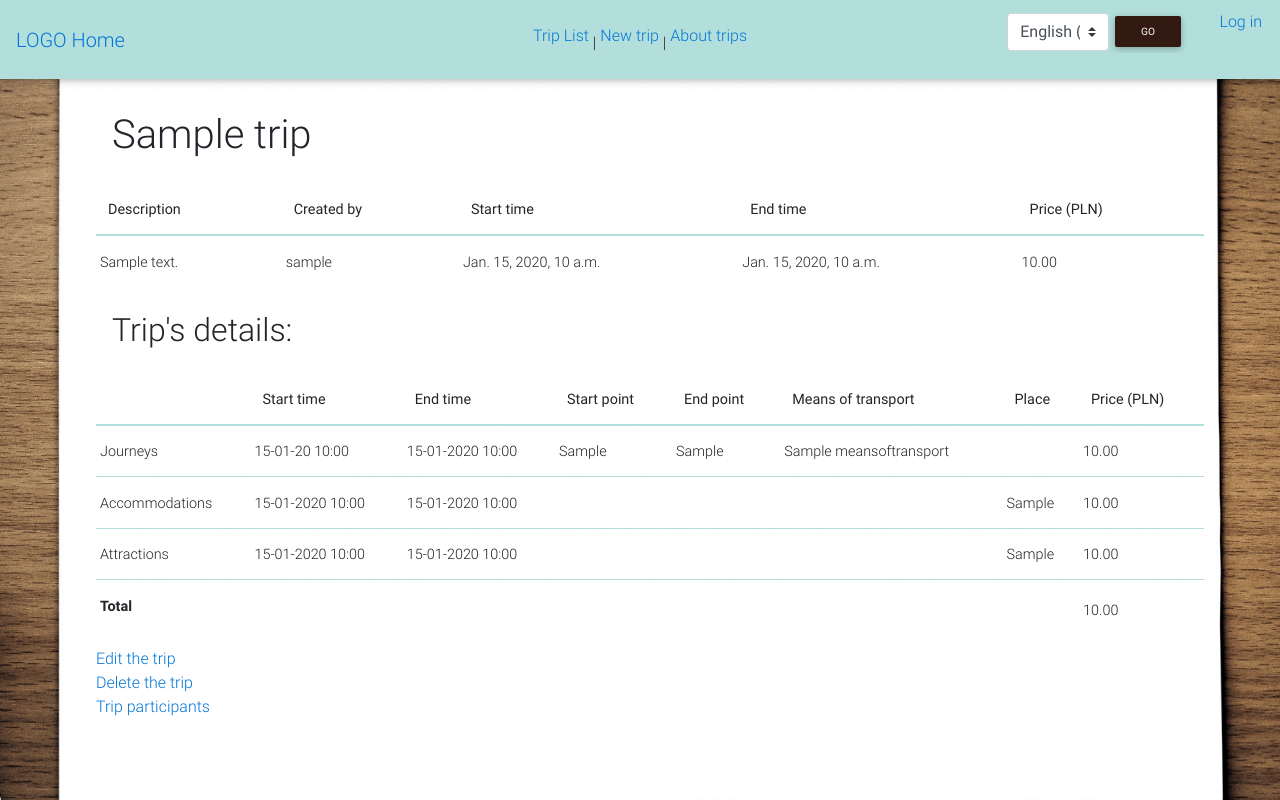
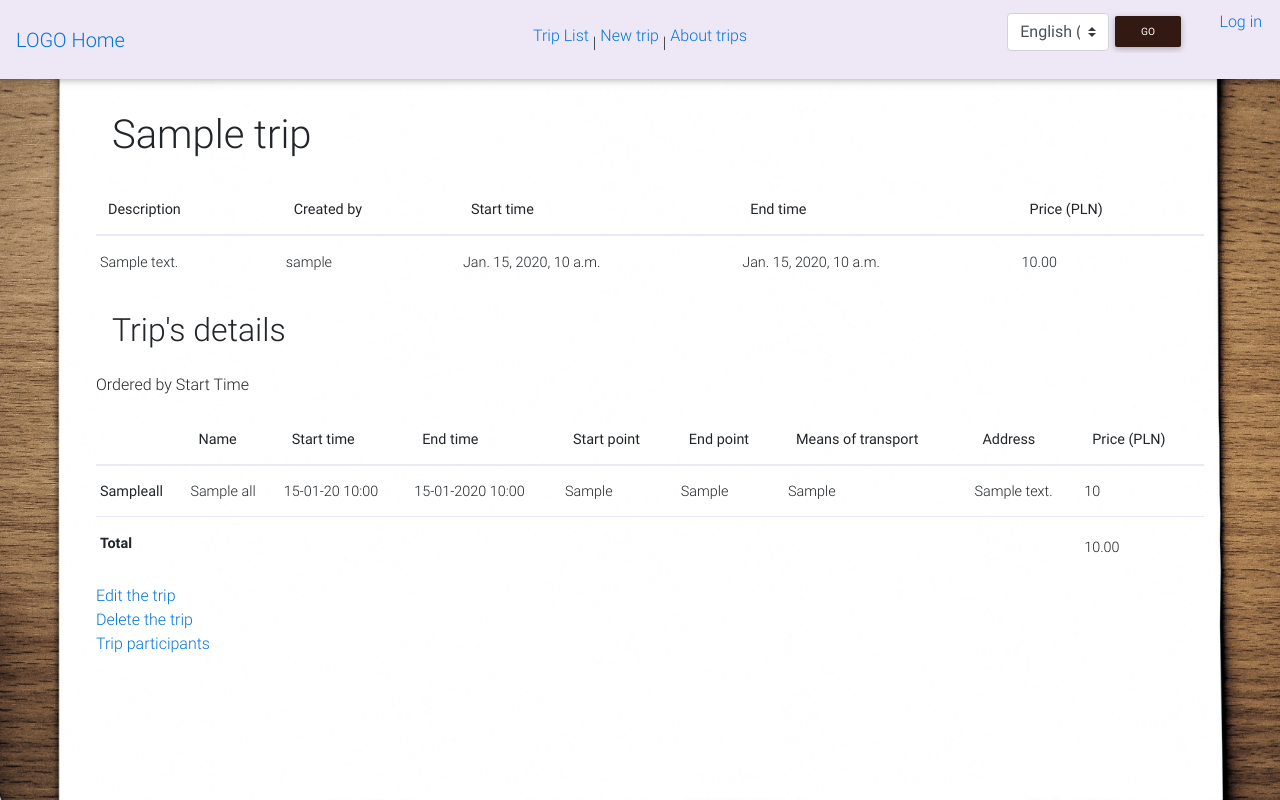
Before and after one commit to norseny/TripPlanner, a Django app: template tripplanner/templates/tripplanner/trip_detail.html in a window 1280 px wide. Run offline with Django 3.2, Linux system fonts and the light colour scheme; tables that the repository leaves empty hold one stand-in row (values such as "Sample post"); the template is opened without the code that fills it: values that come from a table or form of the project are taken from there, most other values are stand-ins (such as "Sample title", 1, 10 or a date in 2020); some libraries are stand-ins or nearby versions.

Commit message:
Trip detail view changed - ordered by start date; translation in js added, custom template filter created; models changed: "name" added, place -> address

```diff
--- a/static/own/css/style.css
+++ b/static/own/css/style.css
@@ -10,6 +10,11 @@
 }
 
 #check_icon {display: inline-block}
+
+
+.font-weight-400 {
+    font-weight: 400;
+}
 
 .login-box {
     height: 80%;
@@ -25,8 +30,8 @@
 th,td {
     border-bottom-style: inherit;
     border-top-style: inherit;
-    border-bottom-color: #B2DFDB!important;
-    border-top-color: #B2DFDB!important;
+    border-bottom-color: #ede7f6!important;
+    border-top-color: #ede7f6!important;
 }
 
 .btn {
@@ -35,7 +40,7 @@ th,td {
 
 
 nav {
-    background: #B2DFDB;
+    background: #ede7f6;
 }
 
 body {
@@ -98,7 +103,7 @@ input[type=number] {
 }
 
 .accordion {
-    background-color: #b2dfdb;
+    background-color: #bbb5c3;
     cursor: pointer;
     padding: 18px;
     width: 100%;
@@ -110,5 +115,5 @@ input[type=number] {
 }
 
 .accordion:active, .accordion:hover {
-    background-color: #e5ffff;
+    background-color: #ede7f6;
 }
--- a/static/own/js/add_trip_attribute.js
+++ b/static/own/js/add_trip_attribute.js
@@ -19,21 +19,21 @@ function addFormsets() {
         }
     };
     $('.formset_row1').formset({
-        addText: '<span class="font-size-bigger">+</span> Add new row', //todo: tłumaczenie - trans nie dziala
+        addText: '<span class="font-size-bigger">+</span>' + addNewRow,
         deleteText: '<span class="font-size-bigger">-</span>',
         prefix: 'journey_set',
         added: datepickerCallback()
     });
 
     $('.formset_row2').formset({
-        addText: '<span class="font-size-bigger">+</span>',
+        addText: '<span class="font-size-bigger">+</span>' + addNewRow,
         deleteText: '<span class="font-size-bigger">-</span>',
         prefix: 'accommodation_set',
         added: datepickerCallback()
     });
 
     $('.formset_row3').formset({
-        addText: '<span class="font-size-bigger">+</span>',
+        addText: '<span class="font-size-bigger">+</span>' + addNewRow,
         deleteText: '<span class="font-size-bigger">-</span>',
         prefix: 'attraction_set',
         added: datepickerCallback()
--- a/tripcore/urls.py
+++ b/tripcore/urls.py
@@ -29,5 +29,4 @@ urlpatterns = [
     url(r'^logout/$', login_required(auth_views.logout), {'next_page': 'login'}, name='logout'),
     url(r'^signup/$', views.signup, name='signup'),
     url('i18n/', include('django.conf.urls.i18n')),
-
 ]
--- a/tripplanner/admin.py
+++ b/tripplanner/admin.py
@@ -4,3 +4,6 @@ from .models import *
 
 admin.site.register(Trip)
 admin.site.register(MeansOfTransport)
+admin.site.register(Journey)
+admin.site.register(Accommodation)
+admin.site.register(Attraction)
--- a/tripplanner/models/trip_models.py
+++ b/tripplanner/models/trip_models.py
@@ -37,13 +37,14 @@ class BasicInfo(models.Model):
     start_time = models.DateTimeField(null=True, blank=True, default=datetime.now)
     end_time = models.DateTimeField(null=True, blank=True, default=datetime.now)
     price = models.DecimalField(decimal_places=2, max_digits=8, null=True, blank=True, default=0.00)
+    name = models.CharField(null=True, blank=True, max_length=50, unique=True)
 
     class Meta:
         abstract = True
 
 
 class Trip(BasicInfo):
-    name = models.CharField(max_length=50, unique=True)
+    name = models.CharField(max_length=50, unique=True, null=False, blank=False)
     description = models.TextField(null=True, max_length=250, blank=True)
     created_by = models.ForeignKey(User, related_name='+', on_delete=models.CASCADE)
     participants = models.ManyToManyField(User)
@@ -93,10 +94,10 @@ class Journey(BasicInfo):
 
 
 class Accommodation(BasicInfo):
-    place = models.CharField(max_length=250, null=True, blank=True)
+    address = models.CharField(max_length=250, null=True, blank=True)
     trip = models.ForeignKey(Trip, on_delete=models.CASCADE)
 
 
 class Attraction(BasicInfo):
-    place = models.CharField(max_length=250, null=True, blank=True)
+    address = models.CharField(max_length=250, null=True, blank=True)
     trip = models.ForeignKey(Trip, on_delete=models.CASCADE)
--- a/tripplanner/templates/base.html
+++ b/tripplanner/templates/base.html
@@ -6,7 +6,6 @@
 
     {% load staticfiles %}
     {% load i18n %}
-
 
 <!-- Font Awesome -->
 <link rel="stylesheet" href="https://maxcdn.bootstrapcdn.com/font-awesome/4.7.0/css/font-awesome.min.css">
--- a/tripplanner/templates/tripplanner/trip_detail.html
+++ b/tripplanner/templates/tripplanner/trip_detail.html
@@ -1,5 +1,6 @@
 {% extends "base.html" %}
 {% load i18n %}
+{% load custom_template_filters %}
 {% block title %}{% endblock %}
 {% block content %}
 
@@ -27,67 +28,43 @@
 
 
         <table class="table">
-            <h2>{% trans "Trip's details:" %}</h2>
+            <h2>{% trans "Trip's details" %}</h2>
+            <p>{% trans "Ordered by Start Time" %}</p>
             <thead>
             <tr>
                 <th></th>
+                <th>{% trans 'Name' %}</th>
                 <th>{% trans 'Start time' %}</th>
                 <th>{% trans 'End time' %}</th>
                 <th>{% trans 'Start point' %}</th>
                 <th>{% trans 'End point' %}</th>
                 <th>{% trans 'Means of transport' %}</th>
-                <th>{% trans 'Place' %}</th>
+                <th>{% trans 'Address' %}</th>
                 <th>{% trans 'Price (PLN)' %}</th>
             </tr>
             </thead>
+
             <tbody>
-            {% if trip.journey_set.all %}
-            {% for journey in trip.journey_set.all %}
-                <tr>
-                    <td>{% trans 'Journeys' %}</td>
-                    <td>{{ journey.start_time|date:"d-m-y H:i" }}</td>
-                    {# todo: somehow implement default display of dates #}
-                    <td>{{ journey.end_time|date:"d-m-Y H:i" }}</td>
-                    <td>{{ journey.start_point }}</td>
-                    <td>{{ journey.end_point }}</td>
-                    <td>{{ journey.means_of_transport }}</td>
-                    <td></td>
-                    <td>{{ journey.price }}</td>
-                </tr>
-            {% endfor %}
-            {% endif %}
-            {% if trip.accommodation_set.all %}
-            {% for accommodation in trip.accommodation_set.all %}
-                <tr>
-                    <td>{% trans 'Accommodations' %}</td>
-                    <td>{{ accommodation.start_time|date:"d-m-Y H:i" }}</td>
-                    <td>{{ accommodation.end_time|date:"d-m-Y H:i" }}</td>
-                    <td></td>
-                    <td></td>
-                    <td></td>
-                    <td>{{ accommodation.place }}</td>
-                    <td>{{ accommodation.price }}</td>
-                </tr>
-            {% endfor %}
-            {% endif %}
-            {% if trip.attraction_set.all %}
-            {% for attraction in trip.attraction_set.all %}
-                <tr>
-                    <td>{% trans 'Attractions' %}</td>
-                    <td>{{ attraction.start_time|date:"d-m-Y H:i" }}</td>
-                    <td>{{ attraction.end_time|date:"d-m-Y H:i" }}</td>
-                    <td></td>
-                    <td></td>
-                    <td></td>
-                    <td>{{ attraction.place }}</td>
-                    <td>{{ attraction.price }}</td>
-                </tr>
-            {% endfor %}
+            {% if all %}
+                {% for el in all %}
+                    <tr>
+                        <td class="font-weight-400">{{ el|cust_trunc }}</td>
+                        <td>{{ el.name|default_if_none:"" }}</td>
+                        <td>{{ el.start_time|date:"d-m-y H:i"|default_if_none:"" }}</td>
+                        <td>{{ el.end_time|date:"d-m-Y H:i"|default_if_none:"" }}</td>
+                        <td>{{ el.start_point|default_if_none:"" }}</td>
+                        <td>{{ el.end_point|default_if_none:"" }}</td>
+                        <td>{{ el.means_of_transport|default_if_none:"" }}</td>
+                        <td>{{ el.address|default_if_none:"" }}</td>
+                        <td>{{ el.price|default_if_none:"" }}</td>
+                    </tr>
+                {% endfor %}
             {% endif %}
             </tbody>
             <tfoot>
                 <tr>
                     <td><label>{% trans 'Total' %}</label></td>
+                    <td></td>
                     <td></td>
                     <td></td>
                     <td></td>
@@ -104,5 +81,5 @@
     <div><a href="{% url 'trip-delete' trip.pk %}">{% trans 'Delete the trip' %}</a></div>
     <div><a href="{% url 'trip-participants' trip.pk %}">{% trans 'Trip participants' %}</a></div>
 
-    {#    todo: button to my next trip in detail#}
+    {# todo: button to my next trip in detail #}
 {% endblock %}
--- a/tripplanner/templates/tripplanner/trip_participants_list.html
+++ b/tripplanner/templates/tripplanner/trip_participants_list.html
@@ -15,7 +15,7 @@
             <form method="post">
                 {% csrf_token %}
                 <h2>{% trans 'Add new participant' %}</h2>
-                <p>{% trans 'Type in the username' %}</p>
+                <p>{% trans 'Type in the username and click "Tab" to validate it' %}</p>
                 <input class="form-control new-participant" type="text" id="username" name="username"  placeholder={% trans "Username"%} data-validate-participant-url="{% url 'validate_participant' %}"> <span id="check_icon" style="visibility: hidden"></span>
                 <div>
                     <button class="btn" style="display: none" type="submit">{% trans 'Add' %}</button>
--- a/tripplanner/templates/tripplanner/trip_with_attributes_form.html
+++ b/tripplanner/templates/tripplanner/trip_with_attributes_form.html
@@ -123,6 +123,7 @@
 
 {% block js %}
     <script>const language_code = '{{ request.LANGUAGE_CODE }}';</script>
+    <script>const addNewRow= '{% trans 'Add new row' %}'</script>
 
     <script src="{% static 'libs/formset/jquery.formset.js' %}"></script>
     <script src="{% static 'own/js/add_trip_attribute.js' %}"></script>
--- /dev/null
+++ b/tripplanner/templatetags/custom_template_filters.py
@@ -0,0 +1,14 @@
+from django import template
+from django.utils.translation import gettext as _
+
+
+register = template.Library()
+
+@register.filter(name='cust_trunc')
+def truncate_chars(value):
+    s = str(value)
+    s1 = s.replace("object", "")
+    s2 = s1.replace(" ", "")
+    s3 = ''.join([i for i in s2 if not i.isdigit() if not i == '(' if not i == ')'])
+    result = _(s3)
+    return result
```
Also changed, not shown: tripplanner/forms/trip_forms.py (+8 -7 lines), tripplanner/views/trip_views.py (+9 -0 lines), tripplanner/locale/pl/LC_MESSAGES/django.po, tripplanner/templatetags/__init__.py (added).
